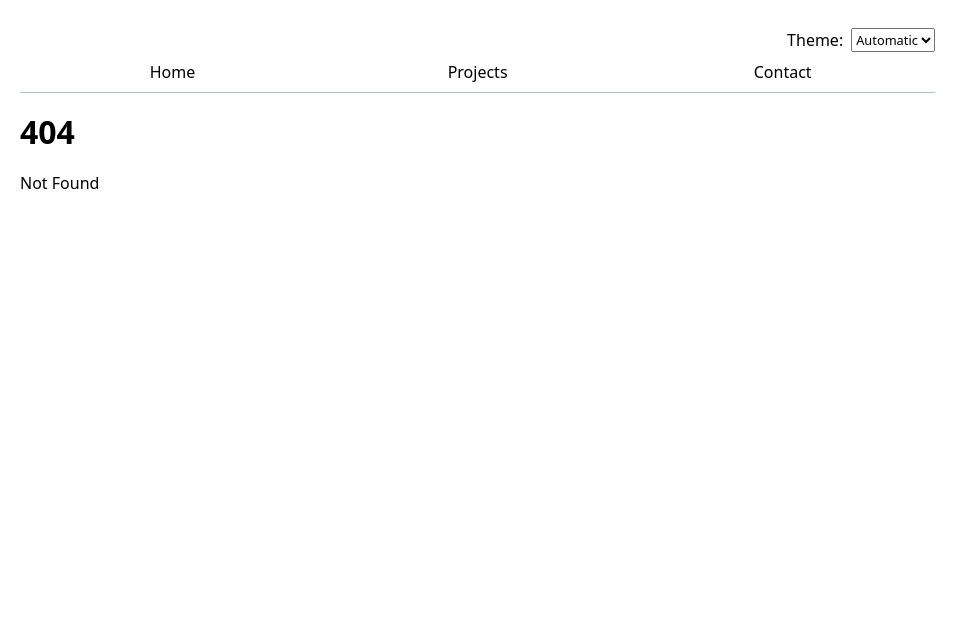
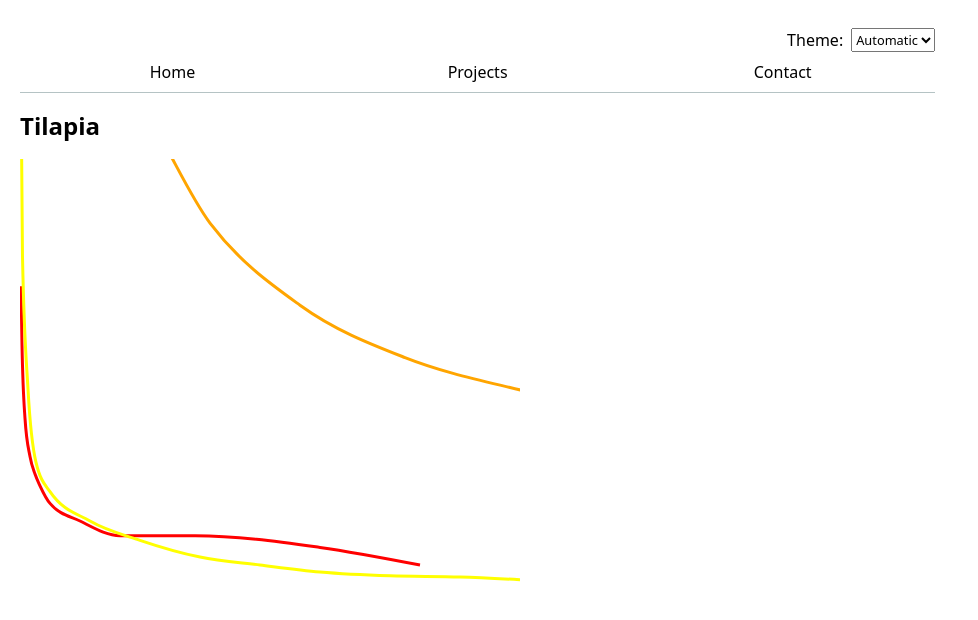
Before and after one commit to aquacalc/mit-viz-sk, a SvelteKit app: page /feed-curves in a window 1280 px wide. Before the commit this address had no page. Shown: the top 620 px of the page, without its empty margins (0-978 px from the left). Built offline with nearby package versions, Linux system fonts and the light colour scheme.

Commit message:
add feed curves

```diff
--- /dev/null
+++ b/src/lib/broiler.json
@@ -0,0 +1,47 @@
+[
+	{
+		"mass": 148,
+		"feed": 133,
+		"sfr": 89.86486486486487
+	},
+	{
+		"mass": 360,
+		"feed": 282,
+		"sfr": 78.33333333333333
+	},
+	{
+		"mass": 652,
+		"feed": 466,
+		"sfr": 71.47239263803681
+	},
+	{
+		"mass": 1025,
+		"feed": 673,
+		"sfr": 65.65853658536585
+	},
+	{
+		"mass": 1460,
+		"feed": 849,
+		"sfr": 58.15068493150685
+	},
+	{
+		"mass": 1915,
+		"feed": 1071,
+		"sfr": 55.92689295039165
+	},
+	{
+		"mass": 2362,
+		"feed": 1181,
+		"sfr": 50
+	},
+	{
+		"mass": 2792,
+		"feed": 1300,
+		"sfr": 46.561604584527224
+	},
+	{
+		"mass": 3197,
+		"feed": 1410,
+		"sfr": 44.10384735689709
+	}
+]
--- /dev/null
+++ b/src/lib/fish.json
@@ -0,0 +1,17 @@
+[
+	{ "mass": 0.5, "sfr": 20.0 },
+	{ "mass": 2.5, "sfr": 12.0 },
+	{ "mass": 8.0, "sfr": 7.5 },
+	{ "mass": 16.0, "sfr": 5.0 },
+
+	{ "mass": 30, "sfr": 4.0 },
+	{ "mass": 70, "sfr": 3.0 },
+	{ "mass": 120, "sfr": 2.34 },
+	{ "mass": 180, "sfr": 1.77 },
+
+	{ "mass": 240, "sfr": 1.5 },
+	{ "mass": 300, "sfr": 1.26 },
+	{ "mass": 370, "sfr": 1.13 },
+	{ "mass": 440, "sfr": 1.09 },
+	{ "mass": 500, "sfr": 1.0 }
+]
--- /dev/null
+++ b/src/lib/layer.json
@@ -0,0 +1,82 @@
+[
+	{
+		"mass": 70,
+		"feed": 13,
+		"sfr": 18.571428571428573
+	},
+	{
+		"mass": 115,
+		"feed": 20,
+		"sfr": 17.391304347826086
+	},
+	{
+		"mass": 190,
+		"feed": 25,
+		"sfr": 13.157894736842104
+	},
+	{
+		"mass": 280,
+		"feed": 29,
+		"sfr": 10.357142857142858
+	},
+	{
+		"mass": 385,
+		"feed": 33,
+		"sfr": 8.571428571428571
+	},
+	{
+		"mass": 490,
+		"feed": 37,
+		"sfr": 7.551020408163265
+	},
+	{
+		"mass": 600,
+		"feed": 41,
+		"sfr": 6.833333333333333
+	},
+	{
+		"mass": 715,
+		"feed": 46,
+		"sfr": 6.433566433566433
+	},
+	{
+		"mass": 815,
+		"feed": 51,
+		"sfr": 6.257668711656442
+	},
+	{
+		"mass": 1020,
+		"feed": 61,
+		"sfr": 5.980392156862745
+	},
+	{
+		"mass": 1085,
+		"feed": 66,
+		"sfr": 6.082949308755761
+	},
+	{
+		"mass": 1190,
+		"feed": 70,
+		"sfr": 5.882352941176471
+	},
+	{
+		"mass": 1260,
+		"feed": 73,
+		"sfr": 5.7936507936507935
+	},
+	{
+		"mass": 1330,
+		"feed": 75,
+		"sfr": 5.639097744360902
+	},
+	{
+		"mass": 1395,
+		"feed": 77,
+		"sfr": 5.519713261648746
+	},
+	{
+		"mass": 1520,
+		"feed": 80,
+		"sfr": 5.2631578947368425
+	}
+]
--- /dev/null
+++ b/src/lib/tilapia.json
@@ -0,0 +1,14 @@
+[
+	{ "mass": 1.0, "sfr": 11.0 },
+	{ "mass": 2.0, "sfr": 9.0 },
+	{ "mass": 5.0, "sfr": 6.5 },
+	{ "mass": 10.0, "sfr": 5.2 },
+	{ "mass": 15.0, "sfr": 4.6 },
+	{ "mass": 20.0, "sfr": 4.2 },
+	{ "mass": 30.0, "sfr": 3.6 },
+	{ "mass": 60.0, "sfr": 3.0 },
+	{ "mass": 100.0, "sfr": 2.5 },
+	{ "mass": 175.0, "sfr": 2.5 },
+	{ "mass": 300.0, "sfr": 2.1 },
+	{ "mass": 400.0, "sfr": 1.5 }
+]
--- /dev/null
+++ b/src/routes/feed-curves/+page.svelte
@@ -0,0 +1,68 @@
+<script>
+	// from: https://www.aquanet.com/images/Cage_Table2.jpg
+	import * as d3 from 'd3';
+	import tilapia from '$lib/tilapia.json';
+	import fish from '$lib/fish.json';
+	import layer from '$lib/layer.json';
+	import broiler from '$lib/broiler.json';
+
+	// console.log("broiler: ", broiler.map(b => {
+	//   return {
+	//     ...b,
+	//     sfr: 100 * b.feed / b.mass
+	//   }
+	// }));
+
+	// console.log("layer: ", layer.map(b => {
+	//   return {
+	//     ...b,
+	//     sfr: 100 * b.feed / b.mass
+	//   }
+	// }));
+
+	let width = 500,
+		height = 500;
+
+	let xScale = d3.scaleLinear().domain([0, 500]).range([0, width]);
+	let yScale = d3
+		.scaleLinear()
+		.domain([0, 15])
+		// .domain([0, 89])
+		.range([0.9 * height, 10]);
+
+	// $: console.log(xScale(200));
+
+	const lineGenerator = d3
+		.line()
+		.x((d) => d.x)
+		.y((d) => d.y)
+		.curve(d3.curveMonotoneX);
+
+	let tilapia_plot = tilapia.map((d) => ({ x: xScale(d.mass), y: yScale(d.sfr) }));
+	let fish_plot = fish.map((d) => ({ x: xScale(d.mass), y: yScale(d.sfr) }));
+	let layer_plot = layer.map((d) => ({ x: xScale(d.mass), y: yScale(d.sfr) }));
+	let broiler_plot = broiler.map((d) => ({ x: xScale(d.mass), y: yScale(d.sfr) }));
+
+	// $: console.log(`broiler_plot: `, broiler_plot);
+	// $: console.log(`tilapia_plot: `, xScale(tilapia_plot[0][0]), ' -- ', tilapia_plot[0][1]);
+
+	let renderedData_tilapia = lineGenerator(tilapia_plot);
+	let renderedData_fish = lineGenerator(fish_plot);
+	// $: console.log(renderedData_tilapia);
+</script>
+
+<h2>Tilapia</h2>
+
+<section bind:clientWidth={width} bind:clientHeight={height}>
+	<!-- <svg {width} {height}> -->
+	<svg width="500" height="500">
+		<!-- {#each renderedData as { path, stroke='red', strokeWidth=3 }} -->
+
+		<path d={lineGenerator(tilapia_plot)} style="fill: none; stroke: red; stroke-width: 3;" />
+		<path d={lineGenerator(fish_plot)} style="fill: none; stroke: yellow; stroke-width: 3;" />
+		<path d={lineGenerator(layer_plot)} style="fill: none; stroke: orange; stroke-width: 3;" />
+		<!-- <path d={lineGenerator(broiler_plot)} style="fill: none; stroke: yellow; stroke-width: 3;" /> -->
+
+		<!-- {/each} -->
+	</svg>
+</section>
```
